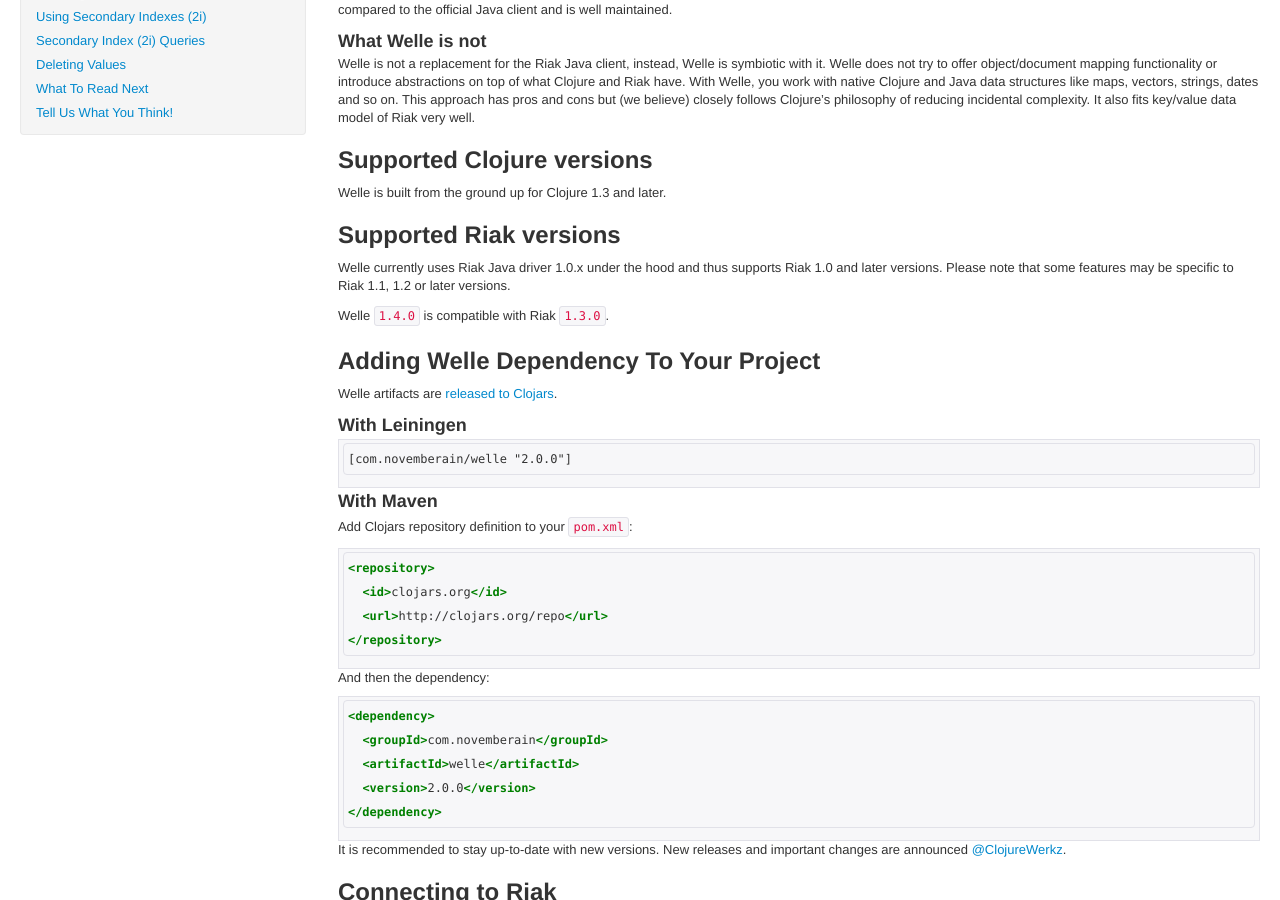
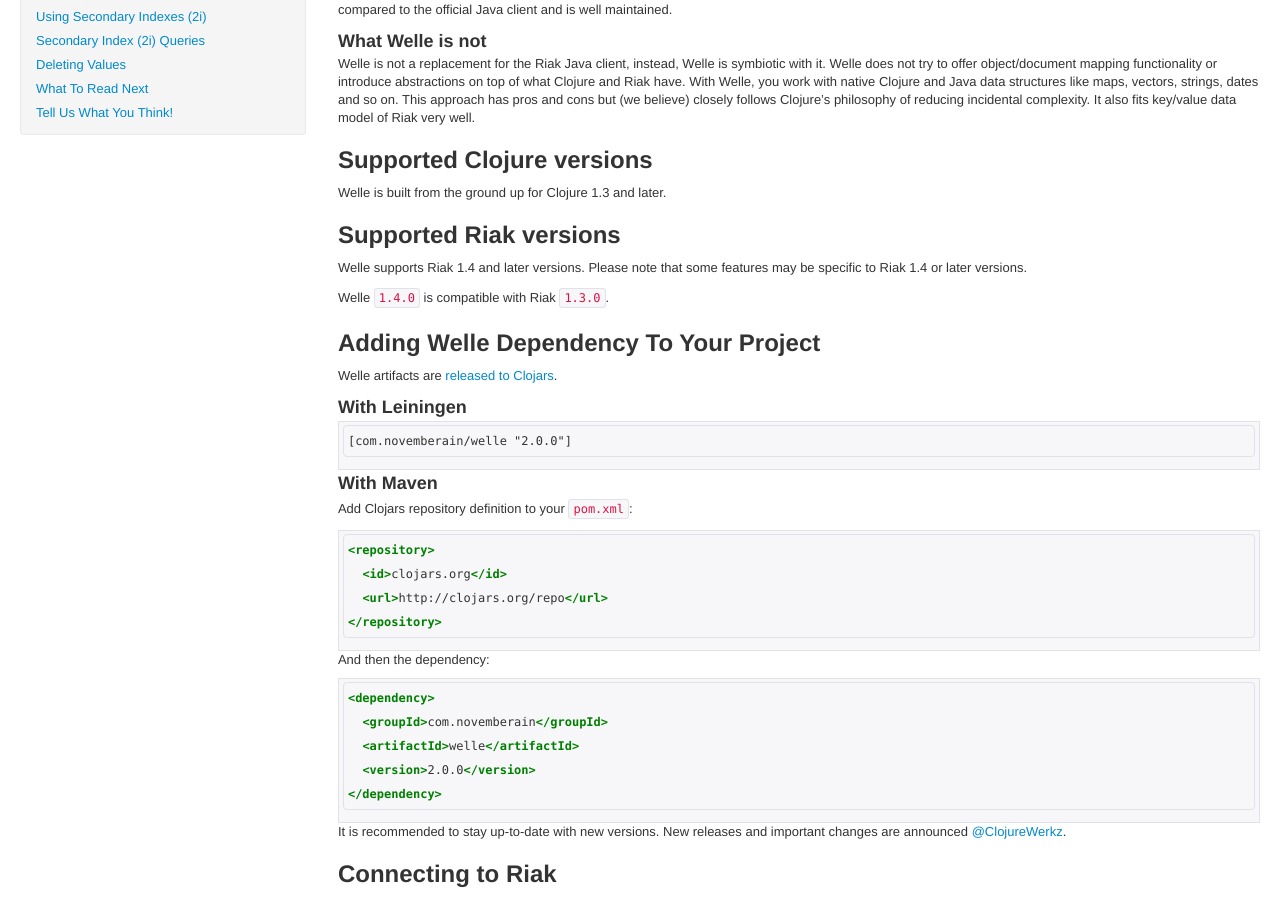
Before and after one commit to clojurewerkz/welle.docs, a Jekyll site: the page built from articles/getting_started.md, in a window 1280 px wide and 900 px high, scrolled down 417 px. Built offline with Jekyll 4.4.1, drawn with Linux system fonts in a browser that asks for light colours; some web fonts are replaced; Markdown is read by kramdown in place of the engine named in the settings; comment, search, counter and statistics services are not loaded.

Commit message:
Correct targeted Riak version list

```diff
--- a/articles/getting_started.md
+++ b/articles/getting_started.md
@@ -43,8 +43,8 @@
 
 ## Supported Riak versions
 
-Welle currently uses Riak Java driver 1.0.x under the hood and thus supports Riak 1.0 and later versions. Please note that some
-features may be specific to Riak 1.1, 1.2 or later versions.
+Welle supports Riak 1.4 and later versions. Please note that some
+features may be specific to Riak 1.4 or later versions.
 
 Welle `1.4.0` is compatible with Riak `1.3.0`.
 
```
